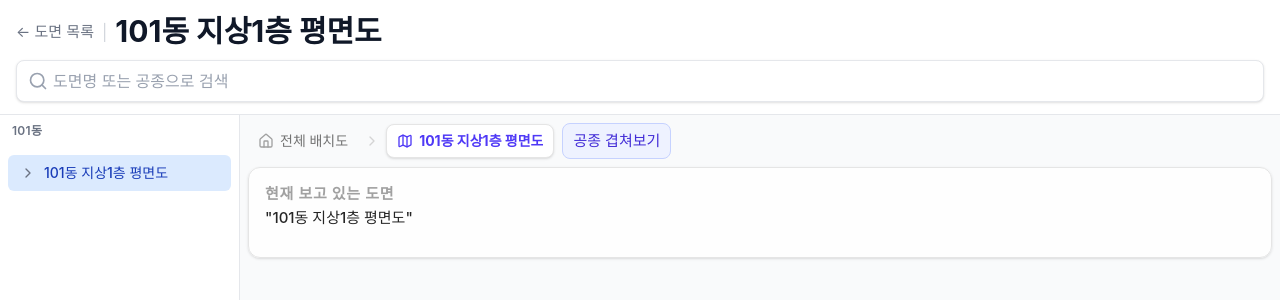
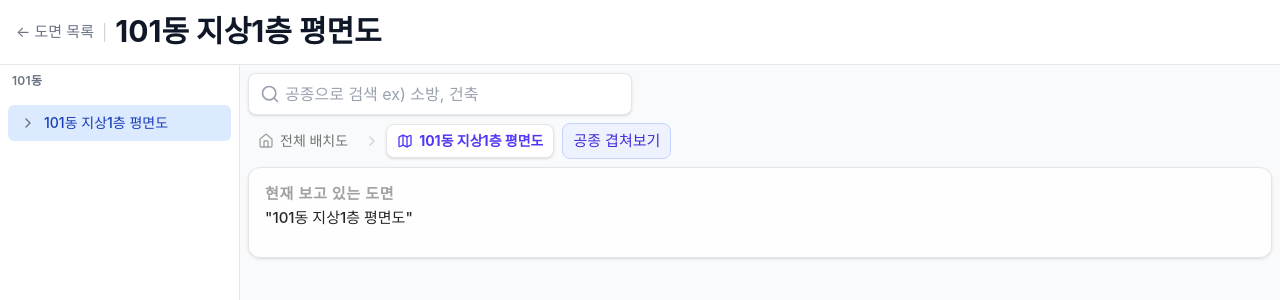
Before and after one commit to seong5/TimworkAssignment, a React (Vite) app: page /drawing/101building in a window 1280 px wide. Shown: the top 300 px of the page. Built offline with nearby package versions, Linux system fonts and the light colour scheme.

Commit message:
서치바 위치 변경

```diff
--- a/src/widgets/drawing-explorer/DrawingExplorerWidget.tsx
+++ b/src/widgets/drawing-explorer/DrawingExplorerWidget.tsx
@@ -100,7 +100,12 @@ export function DrawingExplorerWidget({
     (
       payload:
         | { type: 'drawing'; drawingId: string; matchLabels: string[] }
-        | { type: 'entry'; drawingId: string; disciplineKey: string; revisionVersion: string | null },
+        | {
+            type: 'entry'
+            drawingId: string
+            disciplineKey: string
+            revisionVersion: string | null
+          },
     ) => {
       if (!data) return
       let drawingId: string
@@ -126,8 +131,8 @@ export function DrawingExplorerWidget({
           disciplineKey = overlayable[0]?.key ?? Object.keys(byDiscipline)[0] ?? null
         }
         revisionVersion = disciplineKey
-          ? (getLatestRevision(getRevisionsForDiscipline(data, drawingId, disciplineKey))?.version ??
-            null)
+          ? (getLatestRevision(getRevisionsForDiscipline(data, drawingId, disciplineKey))
+              ?.version ?? null)
           : null
       }
       setSelection({
@@ -350,7 +355,6 @@ export function DrawingExplorerWidget({
   return (
     <div className="flex min-h-screen flex-col bg-gray-50">
       <header className="shrink-0 border-b border-gray-200 bg-white px-3 py-2 sm:px-4 sm:py-3">
-        <div className="flex min-w-0 flex-col gap-2">
         <div className="flex min-w-0 items-center gap-2">
           <button
             type="button"
@@ -365,7 +369,30 @@ export function DrawingExplorerWidget({
             {selection.drawingId ? data.drawings[selection.drawingId].name : data.project.name}
           </h1>
         </div>
-          <div ref={searchContainerRef} className="relative">
+      </header>
+
+      <div className="flex flex-1 overflow-hidden">
+        <aside className="hidden w-50 shrink-0 overflow-y-auto border-r border-gray-200 bg-white lg:block sm:w-60">
+          <div className="py-2">
+            <h2 className="px-3 pb-2 text-xs font-semibold uppercase tracking-wide text-gray-500">
+              {space.displayName}
+            </h2>
+            <SpaceTree
+              rootDrawing={rootDrawing}
+              childDrawings={childDrawings}
+              disciplinesByDrawingId={disciplinesByDrawingId}
+              selectedDrawingId={selection.drawingId}
+              onSelectDrawing={handleSelectDrawing}
+              onSelectImage={handleSelectImage}
+            />
+          </div>
+        </aside>
+
+        <main className="flex min-h-0 min-w-0 flex-1 flex-col overflow-hidden">
+          {selection.drawingId ? (
+            <>
+              <div className="shrink-0 space-y-2 p-2 sm:p-2">
+                <div ref={searchContainerRef} className="relative max-w-xs sm:max-w-sm">
                   <label htmlFor="drawing-search" className="sr-only">
                     도면 검색
                   </label>
@@ -380,7 +407,7 @@ export function DrawingExplorerWidget({
                         setIsSearchOpen(true)
                       }}
                       onFocus={() => setIsSearchOpen(true)}
-                placeholder="도면명 또는 공종으로 검색"
+                      placeholder="공종으로 검색 ex) 소방, 건축"
                       className="w-full rounded-lg border border-gray-200 bg-white py-2 pl-9 pr-4 text-sm text-gray-900 placeholder-gray-400 shadow-sm transition-colors focus:border-indigo-500 focus:outline-none focus:ring-1 focus:ring-indigo-500 sm:py-2 sm:text-base"
                       aria-label="도면 검색"
                     />
@@ -401,12 +428,16 @@ export function DrawingExplorerWidget({
                   {showSearchDropdown && (
                     <div className="absolute left-0 right-0 top-full z-20 mt-1 max-h-60 overflow-auto rounded-lg border border-gray-200 bg-white shadow-lg">
                       {filteredSearchResults.length === 0 ? (
-                  <p className="px-3 py-4 text-center text-sm text-gray-500">검색 결과가 없습니다.</p>
+                        <p className="px-3 py-4 text-center text-sm text-gray-500">
+                          검색 결과가 없습니다.
+                        </p>
                       ) : (
                         <ul className="py-1">
                           {filteredSearchResults.map((item, idx) =>
                             item.type === 'entry' ? (
-                        <li key={`${item.drawingId}-${item.disciplineKey}-${item.revisionVersion ?? 'base'}-${idx}`}>
+                              <li
+                                key={`${item.drawingId}-${item.disciplineKey}-${item.revisionVersion ?? 'base'}-${idx}`}
+                              >
                                 <button
                                   type="button"
                                   onClick={() =>
@@ -450,30 +481,6 @@ export function DrawingExplorerWidget({
                     </div>
                   )}
                 </div>
-        </div>
-      </header>
-
-      <div className="flex flex-1 overflow-hidden">
-        <aside className="hidden w-50 shrink-0 overflow-y-auto border-r border-gray-200 bg-white lg:block sm:w-60">
-          <div className="py-2">
-            <h2 className="px-3 pb-2 text-xs font-semibold uppercase tracking-wide text-gray-500">
-              {space.displayName}
-            </h2>
-            <SpaceTree
-              rootDrawing={rootDrawing}
-              childDrawings={childDrawings}
-              disciplinesByDrawingId={disciplinesByDrawingId}
-              selectedDrawingId={selection.drawingId}
-              onSelectDrawing={handleSelectDrawing}
-              onSelectImage={handleSelectImage}
-            />
-          </div>
-        </aside>
-
-        <main className="flex min-h-0 min-w-0 flex-1 flex-col overflow-hidden">
-          {selection.drawingId ? (
-            <>
-              <div className="shrink-0 p-2 sm:p-2">
                 <Breadcrumb
                   pathIds={breadcrumbPathIds}
                   drawingNames={drawingNames}
```
Lines whose indentation alone changed are shown as unchanged.
